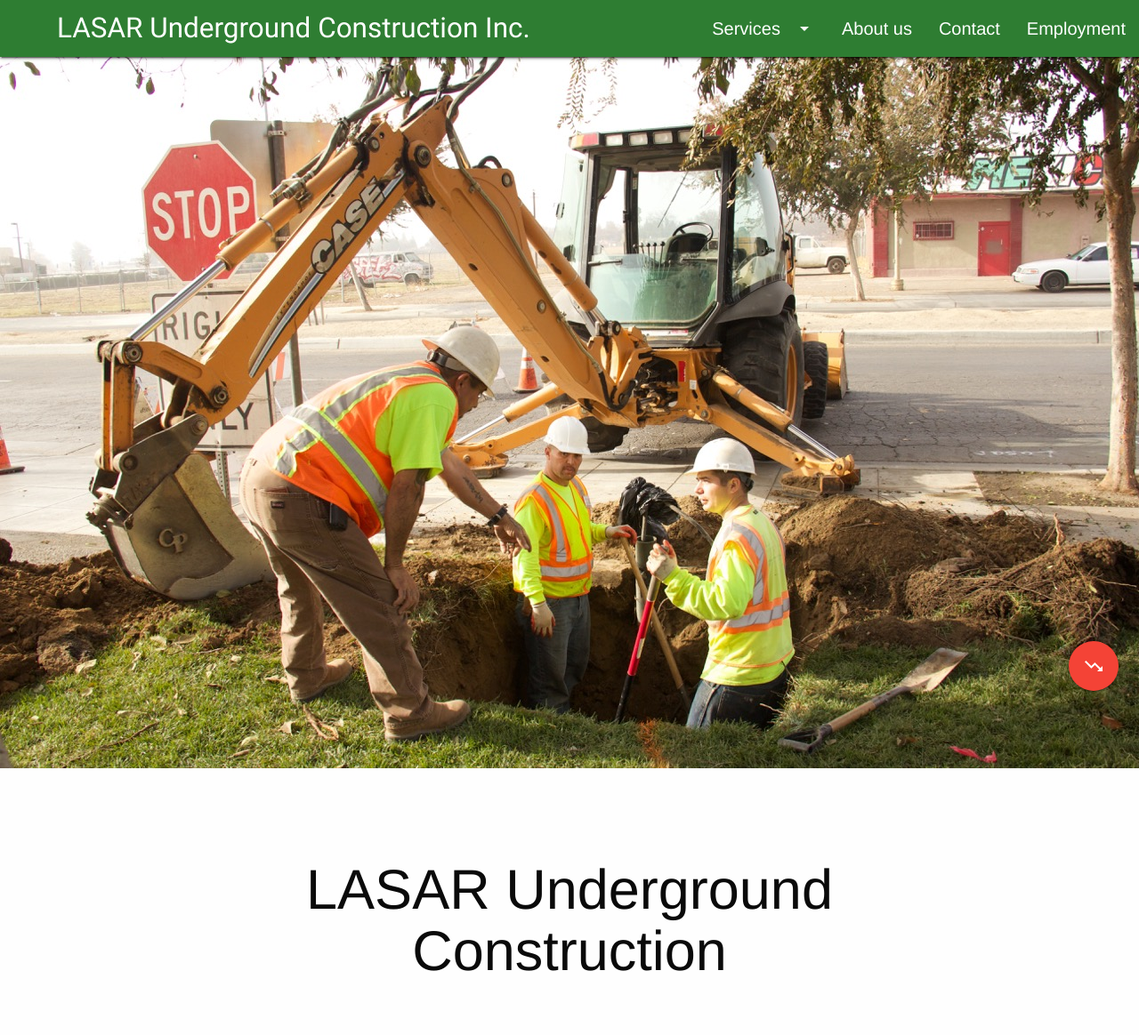
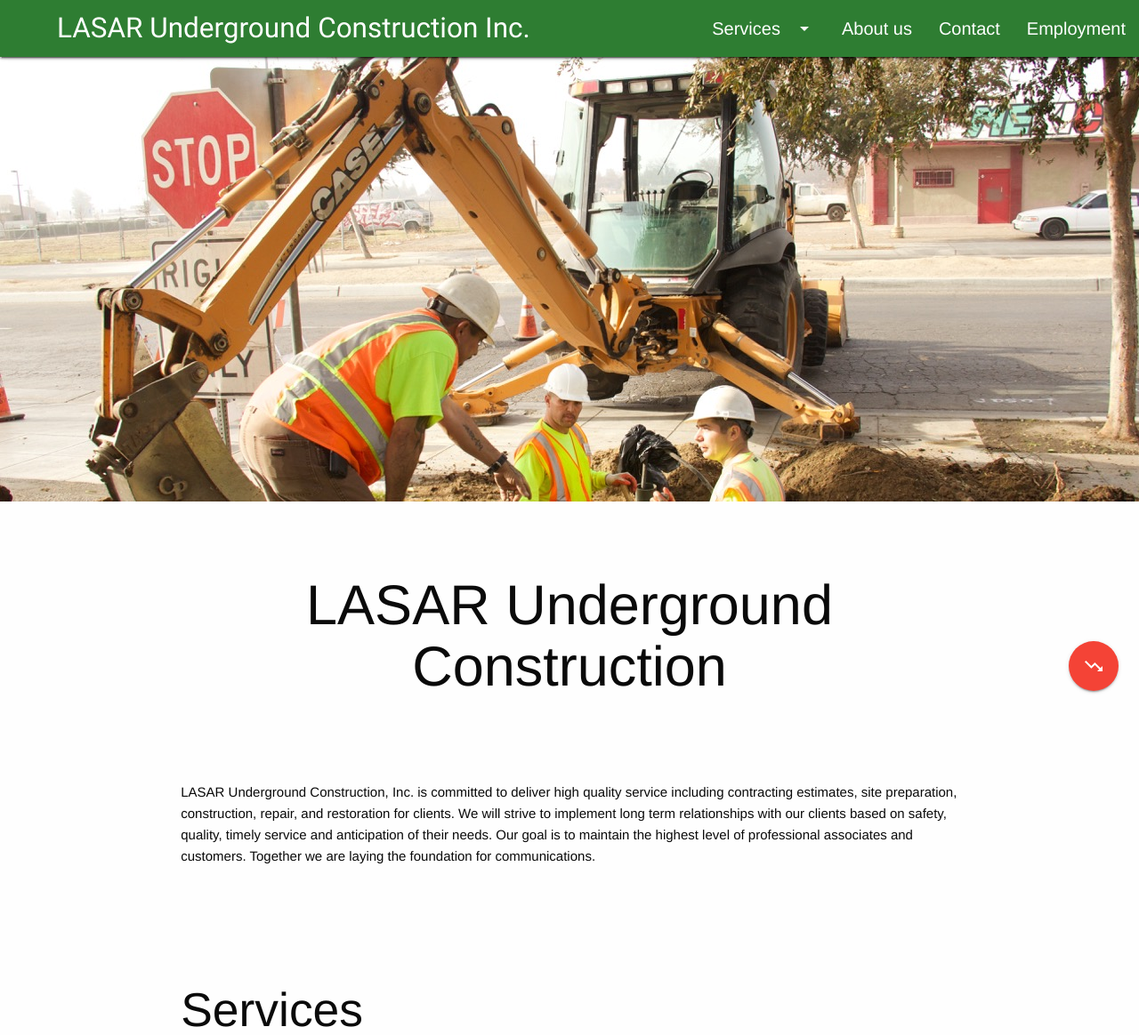
Before and after one commit to brookecart/LASAR-Underground-Construction, a PHP site: page / in a window 1280 px wide. Shown: the top 1164 px of the page at 89% size. Run offline with PHP 8.4, Linux system fonts and the light colour scheme; some libraries are stand-ins or nearby versions.

Commit message:
parallax
-added parallax image banner

```diff
--- a/LASAR-Underground-Construction/Contacts.php
+++ b/LASAR-Underground-Construction/Contacts.php
@@ -20,7 +20,7 @@
                     </div>
                     <div class="row">
                         <a class="column lsrBorder small-4 green darken-3" href="BID.php">
-                            <h5 style="color:white;">Request a Bid</h5>
+                            <h5 style="color:white;">Request a Bid</h1>
                         </a>
                     </div>
                 </div>
@@ -28,5 +28,6 @@
 
         </div>
         <br>
+
     </div>
     <?php require('footer.php');?>
--- a/LASAR-Underground-Construction/css/app.css
+++ b/LASAR-Underground-Construction/css/app.css
@@ -20,13 +20,6 @@
 .lsrImgText {
     display: flex;
     height: 20rem;
-}
-.service-1 {
-    background-image:url(../Images/IMG_1564.jpeg);
-    background-repeat: no-repeat;
-    background-position:right;
-    height: 15rem;
-    text-shadow: 0px 3.2px 10px rgba(0, 0, 0, 0.84);
 }
 .service {
     background-repeat: no-repeat;
@@ -129,13 +122,10 @@ input-field col s6 {
 nav ul a:hover {
     background-color: transparent;
 }
-nav ul a li:hover {
-    background-color: #2e7d32;
-}
-
-#dropdown1 li:hover {
-    background-color: #2e7d32;
-}
 .navbar-inner, .navbar .btn-navbar {
     border:0px;
 }
+.parallax-container {
+    z-index: -1;
+    margin: 0;
+}
--- a/LASAR-Underground-Construction/index.php
+++ b/LASAR-Underground-Construction/index.php
@@ -1,12 +1,10 @@
 <?php require('navbar.php');?>
     <!--== BODY HTML CONTENT ==-->
-    <div class="expanded row">
-        <ul class="orbit-container" style="height: 800px;">
-          <li class="orbit-slide is-active">
-            <img class="orbit-image" src="img/IMG_1503.jpeg" alt="Space">
+        <ul class="parallax-container">
+          <li class="parallax">
+            <img src="img/IMG_1503.jpeg" alt="Space">
           </li>
         </ul>
-    </div>
 
     <div class="fixed-action-btn">
     <a class="btn-floating btn-large red">
@@ -77,5 +75,8 @@
     </div>
 
 <?php require('footer.php');?>
+   <script>$(document).ready(function(){
+      $('.parallax').parallax();
+    });</script>
 
    <!-- == END BODY HTML CONTENT ==-->
--- a/LASAR-Underground-Construction/msgform.php
+++ b/LASAR-Underground-Construction/msgform.php
@@ -50,9 +50,7 @@
                    <div class="input-field col s12">
                  <textarea id="message" class="materialize-textarea" data-length="300"></textarea>
                     <label for="message">Message</label>
-                  <button class="btn waves-effect waves-light center-align" type="submit" name="action" style="background-color: #2E7D32;">Submit
-                    <i class="material-icons right">send</i>
-                  </button>
+                 <input type="submit">
               </div>
              </div>
          </form>
```
Also changed, not shown: LASAR-Underground-Construction/BID.php (line endings or trailing spaces), LASAR-Underground-Construction/Services.php (line endings or trailing spaces), LASAR-Underground-Construction/navbar.php (line endings or trailing spaces).
